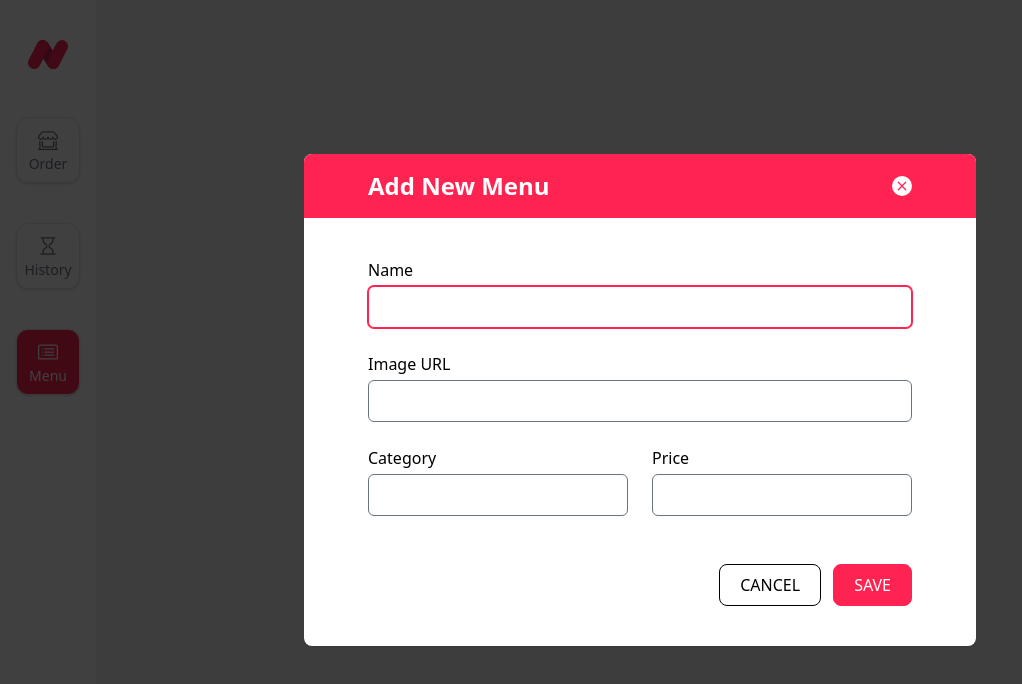
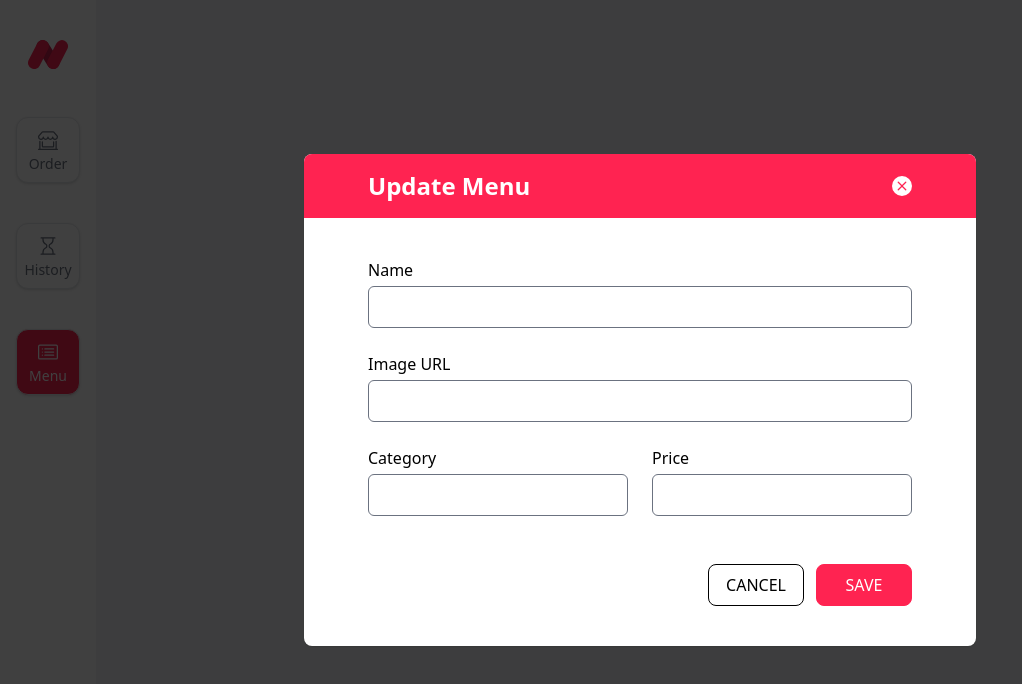
Before and after one commit to ryno-andryano/nusa, a React (Vite) app: page /menu-list in a window 1280 px wide. Shown: the top 684 px of the page, without its empty margins (0-1022 px from the left). Built offline with nearby package versions, Linux system fonts and the light colour scheme.

Commit message:
feat: form modal for update menu

```diff
--- a/src/pages/Menu/FormModal.jsx
+++ b/src/pages/Menu/FormModal.jsx
@@ -4,6 +4,7 @@ import { yupResolver } from "@hookform/resolvers/yup";
 import { useForm } from "react-hook-form";
 import * as yup from "yup";
 import axios from "axios";
+import { useEffect } from "react";
 
 function FormModal({ isOpen, onClose, menu }) {
   const schema = yup.object().shape({
@@ -24,9 +25,19 @@ function FormModal({ isOpen, onClose, menu }) {
     register,
     handleSubmit,
     formState: { errors },
+    setValue,
   } = useForm({
     resolver: yupResolver(schema),
   });
+
+  useEffect(() => {
+    if (Object.keys(menu).length !== 0) {
+      setValue("name", menu.name);
+      setValue("image", menu.image);
+      setValue("category", menu.category);
+      setValue("price", menu.price);
+    }
+  }, [menu, setValue]);
 
   const onSubmit = (data) => {
     const name = data.name
@@ -42,6 +53,14 @@ function FormModal({ isOpen, onClose, menu }) {
       lastModified,
     };
 
+    if (Object.keys(menu).length !== 0)
+      axios
+        .put(`http://localhost:3000/menus/${menu.id}`, payload)
+        .then(() => onClose())
+        .catch((error) => {
+          console.error("Cannot save changes:", error);
+        });
+    else
       axios
         .post("http://localhost:3000/menus", payload)
         .then(() => onClose())
@@ -121,16 +140,7 @@ function FormModal({ isOpen, onClose, menu }) {
                 type="text"
                 id="category"
                 className="w-full rounded-md focus:border-[#FF2351] focus:ring-[#FF2351]"
-                list="categories"
               />
-              <datalist id="categories">
-                <option value="Appetizer" />
-                <option value="Seafood" />
-                <option value="Rice & Noodle" />
-                <option value="Meat" />
-                <option value="Vegetables" />
-                <option value="Dessert" />
-              </datalist>
             </div>
 
             <div className="col-span-2 sm:col-span-1">
@@ -155,7 +165,7 @@ function FormModal({ isOpen, onClose, menu }) {
 
           <div className="mt-12 flex justify-end gap-3">
             <button
-              className="rounded-lg border border-black bg-white px-5 py-2 text-center uppercase transition-colors hover:bg-gray-100"
+              className="w-24 rounded-lg border border-black bg-white py-2 text-center text-center uppercase transition-colors hover:bg-gray-100"
               onClick={onClose}
               type="button"
             >
@@ -163,7 +173,7 @@ function FormModal({ isOpen, onClose, menu }) {
             </button>
 
             <button
-              className="rounded-lg border border-[#FF2351] bg-[#FF2351] px-5 py-2 text-center uppercase text-white transition-colors hover:bg-[#e81e48]"
+              className="w-24 rounded-lg border border-[#FF2351] bg-[#FF2351] py-2 text-center text-center uppercase text-white transition-colors hover:bg-[#e81e48]"
               type="submit"
             >
               Save
@@ -173,7 +183,7 @@ function FormModal({ isOpen, onClose, menu }) {
 
         <div className="absolute left-0 right-0 top-0 flex items-center justify-between rounded-t-lg bg-[#FF2351] px-6 py-4 text-white md:px-16">
           <h1 className="text-2xl font-semibold">
-            {menu ? "Update" : "Add New"} Menu
+            {Object.keys(menu).length === 0 ? "Update" : "Add New"} Menu
           </h1>
           <button onClick={onClose}>
             <svg
--- a/src/pages/Menu/index.jsx
+++ b/src/pages/Menu/index.jsx
@@ -3,12 +3,20 @@ import FormModal from "./FormModal.jsx";
 
 function Index() {
   const [isFormModalOpen, setIsFormModalOpen] = useState(true);
+  const [selectedMenu, setSelectedMenu] = useState({});
 
-  const handleCloseFormModal = () => setIsFormModalOpen(false);
+  const handleCloseFormModal = () => {
+    setIsFormModalOpen(false);
+    setSelectedMenu({});
+  };
 
   return (
     <>
-      <FormModal onClose={handleCloseFormModal} isOpen={isFormModalOpen} />
+      <FormModal
+        onClose={handleCloseFormModal}
+        isOpen={isFormModalOpen}
+        menu={selectedMenu}
+      />
     </>
   );
 }
```
Lines whose indentation alone changed are shown as unchanged.
